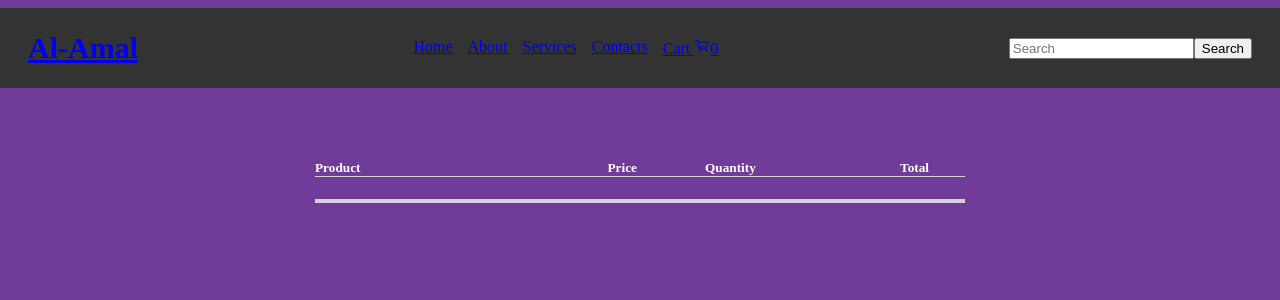
After one commit to AymenRaji/Final_project_01, a Flask app: template templates/template/cart/page.html in a window 1280 px wide. The commit adds this page. Shown: the top 300 px of the page. Run offline with Flask 3, Linux system fonts and the light colour scheme; the template is opened without the code that fills it, so the values that code supplies are empty.

Commit message:
Adding cart page

```diff
--- a/app.py
+++ b/app.py
@@ -3,6 +3,8 @@ import flask
 from flask import render_template, request, url_for
 from flask import jsonify
 import json
+from flask import abort
+
 
 # App Name
 app = flask.Flask("app")
@@ -27,14 +29,8 @@ def write_data(data, file_path):
     with open(file_path, "w") as file:
         json.dump(data, file, indent=2)
 
-def update_data(data, file_path):
-    with open(file_path, '+a') as file:
-        if(id == "new_update"):
-            value = "id"
-            data = ""
-            return data
 
-def Del
+
 # Registration
 def register_user(username, password, email):
     database = read_data(file_path)
@@ -65,7 +61,7 @@ def add_product(product_name, price, description="",
     # new product id
     prduct_id = len(database['products']) + 1
     # Default Image to add the uimage url
-    default_image = r"static/images/dog-img.jpg"
+    default_image = "static/images/dog-img.jpg"
     # new product to be added
     new_product = {"id": prduct_id, "name": product_name, "description": description, "price": price,
                     "brand": brand, "categorey": categorey, "inStock": in_stock,
@@ -128,5 +124,43 @@ def get_products():
 
     return product_page
 
+@app.route("/update-products", methods=["POST"])
+def update_products():
+    #
+    if not current_user.is_admin:
+        abort(403)
+    update_product = request.get_json()
+    database = read_data(file_path)
+    product_to_be_updated = next((product for product in database['products'] if product['id'] == update_product["id"]), None)
+#
+    if product_to_be_updated is not None:
+        product_to_be_updated.update(update_product)
+        write_data(database, file_path)
+        return jsonify(product_to_be_updated), 200
+    return jsonify({"error": "product not found"}), 404
+
+#
+@app.route("/delete_products", methods=["POST"])
+def delete_product():
+    if not current_user.is_admin:
+        abort(403)
+    #
+    product_id = request.get_json()
+    database = read_data(file_path)
+
+    product_to_be_delete = next((product for product in database['products'] if product['id'] == product_id), None)
+
+    if product_to_be_delete is not None:
+        database['products'].remove(product_to_be_delete)
+        write_data(database, file_path)
+        return jsonify({"message": "product deleted"}), 200
+    return jsonify({"error": "product not found"}),404
+
+
+@app.route("/Shoppin_Cart")
+def cart():
+    cart_page = render_template("template/cart/page.html")
+    return cart_page
+
 # if app == "__main__":
 #     app.run(depug=True)
--- a/register/register.js
+++ /dev/null
@@ -1 +0,0 @@
-"use client"
--- a/static/JS/producScript.js
+++ b/static/JS/producScript.js
@@ -1,79 +1,280 @@
 // importing products from productData file
 console.log("Hey ")
 
+// import  products   from "/static/database.json" assert {type: "json"};
+let cart = document.querySelectorAll(".cart-button")
+let productCard = document.querySelector(".product-card")
 
-import  products   from "/static/database.json" assert {type: "json"};
+let products = [
+          {
+            "id": "64a654593e91b8e73a351e9b",
+            "name": "iphone 14",
+            "description": "Short description",
+            "price": 2999,
+            "brand": "apple",
+            "category": "Phone",
+            "inStock": true,
+            "image": "static/images/Iphone 14/download.jpeg",
+            "inCart": 1
+          },
+          {
+            "id": "64a4ebe300900d44bb50628a",
+            "name": "Iphone 14 pro",
+            "description": "PERFECT STROKE KEYS - Spherically-dished keys match the shape of your fingertips, offering satisfying feedback with every tap\nCOMFORT AND STABILITY - Type with confidence on a keyboard crafted for comfort, stability, and precision",
+            "price": 102.99,
+            "brand": "logitech",
+            "category": "Accesories",
+            "inStock": true,
+            "image": "static/images/Iphone 14 pro/download.jpeg",
+            "inCart": 1
+          },
+          {
+            "id": "649d775128b6744f0f497040",
+            "name": "Smart Watch(Answer/Make Call), 1.85 Smartwatch for Men Women IP68 Waterproof, 100+ Sport Modes, Fitness Activity Tracker, Heart Rate Sleep Monitor, Pedometer, Smart Watches for Android iOS, 2023",
+            "description": "Bluetooth Call and Message Reminder: The smart watch is equipped with HD speaker, after connecting to your phone via Bluetooth, you can directly use the smartwatches to answer or make calls, read messages, store contacts, view call history. The smartwatch can set up more message notifications in 'GloryFit' APP. You will never miss any calls and messages during meetings, workout and riding.",
+            "price": 50,
+            "brand": "Nerunsa",
+            "category": "Watch",
+            "inStock": true,
+            "image": "static/images/Iphone 14 pro max/download.jpeg",
+            "inCart": 1
+          }
 
-fetch("http://localhost:80/products",{
-    headers:{'Content-Type': 'application/json'}
-}).then(response => response.json())
-.then(data =>{
-    const arrpr = [...data.product];
-    const arrus = [...data.users];
-    console.log(arrpr && typeof arrpr);
-    console.log(arrus  && typeof arrus);
-})
+]
+console.log(products)
+console.log(cart)
 
-fetch("http://localhost:80/products", {
-    headers: { 'Content-Type': 'application/json'}
-})
-.then(response => response.json())
-.then(data => {
-    console.log(data);
-    if(Array.isArray(data.products)){
-        const products = [...data.products];
-        updateProductListin(products);
-        console.log(data);
+for (let i=0; i< cart.length; i++){
+    console.log(cart.length)
+    cart[i].addEventListener("click",()=>{
+        console.log("Added to Cart");
+
+
+        cartNum(products[i]);
+        totalprice(products[i])
+    })
+}
+
+function getCartSpan() {
+    let productNumb = localStorage.getItem("cartNumb");
+    if(productNumb){
+     document.querySelector('.cart span').textContent = productNumb
+    }
+}
+// const addToCart = document.getElementById("prdocuct-button");
+
+function cartNum(product){
+    console.log("prod clickec", product)
+    let productNumb = localStorage.getItem("cartNumb");
+    productNumb = Number(productNumb);
+    if(productNumb){
+        localStorage.setItem("cartNumb", productNumb + 1);
+            document.querySelector('.cart span').textContent = productNumb + 1;
+
     }else{
-        console.error("Expected an array type but it's ", typeof data.products);
+        localStorage.setItem("cartNumb", 1);
+        document.querySelector('.cart span').textContent = 1;
+        // cartSpan.innettxt = 1
+
+    }
+    setItems(product);
+}
+function setItems(product){
+    console.log("Pro inside the set items products", typeof product);
+    let cartItems = localStorage.getItem("productsInCart");
+    console.log("Pro inside localStorage",typeof cartItems);
+    cartItems = JSON.parse(cartItems);
+// Thse is block has to be reviewed
+    let htmlString = productCard.outerHTML;
+
+    let parser = new DOMParser();
+    let doc = parser.parseFromString(htmlString, "text/html");
+     products = {
+    image: productCard.querySelectorAll("img").src,
+    name: productCard.querySelector('h3').textContent,
+    price: parseFloat(productCard.querySelector('p').textContent.replace(/[^0-9.]/g, ''))
+};
+
+    if (cartItems != null){
+        if (cartItems[product.name] == undefined){
+            cartItems = {
+                ...cartItems,
+                [product.name]: product
+
+            }
+        }
+        cartItems[product.name ].inCart +=1;
+    }else{
+        product.inCart = 1;
+        cartItems= {[product.name]: product}
+    ;
     }
 
-})
-
-.catch(error => console.error('Error fetching:', error))
-
-// update the product lising
-
-function updateProductListin(products){
-        if(Array.isArray(products)){
-            products.forEach((product) => {
-                if (!product || Object.keys(product).length ===0 ){
-                    return console.log("there is an empty object ")
-                }
-                const productCard = document.createElement("div");
-                productCard.className = "product-card";
-                productCard.innerHTML = `
-                    <h3>${product.name}</h3>
-                    <p>${product.description}</p>
-                    <p>Price: $${product.price}</p>
-                    <p>Brand:${product.brand}</p>
-                    <p>Category:${product.category}</p>
-                    <div class="product-images">
-                        </div>
-                    <button onclick="addToCart('${product.id}, '${product.name}', '${product.images[0].image}')"> Add to Cart </button>
-                `;
-            ;
-            product.images.forEach((image)=>{
-                const productImage = document.createElement("div");
-                productImage.className="product-image";
-                productImage.src = image.image;
-                productImage.alt = `${product.name} - ${image.color}`;
-                productImage.title = image.color;
-                productCard.querySelector(".produc-images").appendChild(productImage);
+    localStorage.setItem("productsInCart", JSON.stringify(cartItems));
+}
 
 
-            });
-            productListin.prepend(productCard);
-            })}else{
-                console.error("expected an array but got ", typeof products)
-            }};
+function totalprice(product){
+    // console.log("product price: ", prdocuct.price)
+    let cartprice = localStorage.getItem("totalPrice");
+    console.log("My cart cost is", cartprice);
+
+    console.log(typeof cartprice);
+
+    if(cartprice != null){
+        cartprice = Number(cartprice);
+        localStorage.setItem("totalPrice", cartprice + product.price)
+    }else{
+    localStorage.setItem("totalPrice", product.price)
+    }
+
+}
+
+function displayCart(){
+    let cartItems = localStorage.getItem("productsInCart");
+    cartItems - JSON.parse(cartItems);
+    console.log(cartItems);
+    let productContainer = document.querySelector(".products")
+    let cartprice = localStorage.getItem("totalPrice");
+    console.log(cartItems)
+    if (cartItems && productContainer){
+        productContainer.innerHTML="";
+
+        Object.values(cartItems).map(item =>{
+            productContainer.innerHTML=`
+            <div class="product">
+            <ion-icon name="close-circle-outline"></ion-icon>
+            <img src=${item.image}>
+            <span>${item.name}</span>
+            </div>
+            <div class="price">
+                ${item.price},00
+            </div>
+            <div class="quanitity">
+                <ion-icon name="caret-back-outline"></ion-icon>
+                <span>${item.inCart}</span>
+                <ion-icon name="caret-forward-outline"></ion-icon>
+            </div>
+            <div class="total">
+            ${item.inCart * item.price}, 00
+            </div>
+            `
+        });
+        productContainer.innerHTML=`
+            <div class= "basketTotalContainer>
+                <h4 class="basketTotalTitle">Basket Total </h4>
+                <h4 class="basketTotal">
+                $${cartprice},00
+                </h4>
+            </div>
+        `
+
+    }
+}
+
+// fetch("http://localhost:80/products",{
+//     headers:{'Content-Type': 'application/json'}
+// }).then(response => response.json())
+// .then(data =>{
+//     const arrpr = JSON.stringify(data);
+//     const arrus = [...data.users];
+//     console.log(arrpr && typeof arrpr);
+//     console.log(arrus  && typeof arrus);
+// })
+
+// fetch("http://localhost:80/products", {
+//     headers: { 'Content-Type': 'application/json'}
+// })
+// .then(response => response.json())
+// .then(data => {
+//     console.log(data);
+//     if(Array.isArray(data.products)){
+//         const products = [...data.products];
+//         updateProductListin(products);
+//         console.log(data);
+//     }else{
+//         console.error("Expected an array type but it's ", typeof data.products);
+//     }
+
+// })
+
+// .catch(error => console.error('Error fetching:', error))
+
+// // update the product lising
+
+// function updateProductListin(products){
+//         if(Array.isArray(products)){
+//             products.forEach((product) => {
+//                 if (!product || Object.keys(product).length ===0 ){
+//                     return console.log("there is an empty object ")
+//                 }
+//                 const productCard = document.createElement("div");
+//                 productCard.className = "product-card";
+//                 productCard.innerHTML = `
+//                     <h3>${product.name}</h3>
+//                     <p>${product.description}</p>
+//                     <p>Price: $${product.price}</p>
+//                     <p>Brand:${product.brand}</p>
+//                     <p>Category:${product.category}</p>
+//                     <div class="product-images">
+//                         </div>
+//                     <button onclick="addToCart('${product.id}, '${product.name}', '${product.images[0].image}')"> Add to Cart </button>
+//                 `;
+//             ;
+//             product.images.forEach((image)=>{
+//                 const productImage = document.createElement("div");
+//                 productImage.className="product-image";
+//                 productImage.src = image.image;
+//                 productImage.alt = `${product.name} - ${image.color}`;
+//                 productImage.title = image.color;
+//                 productCard.querySelector(".produc-images").appendChild(productImage);
+
+
+//             });
+//             productListin.prepend(productCard);
+//             })}else{
+//                 console.error("expected an array but got ", typeof products)
+//             }};
 
 
 
 
-// Adding to the Cart
-function addToCart(productId, productName, productImage){
-    console.log(`Product added to cart: ID: ${productId}, Name:${productName}, Image:${productImage}`);
-}
+// // Adding to the Cart
+// function addToCart(productId, productName, productImage){
+//     console.log(`Product added to cart: ID: ${productId}, Name:${productName}, Image:${productImage}`);
+// }
 
-updateProductListin(products)
+// updateProductListin(products)
+
+
+// // let cart_product = {
+// //     name :"Aymen",
+// //     Age: 26,
+// //     image: "static\images\Iphone 14 pro max\download.jpeg"
+// // }
+
+// let dataSterlize = JSON.stringify(cart_product)
+// localStorage.setItem(1, dataSterlize);
+
+// console.log(dataSterlize)
+
+// let data = localStorage.getItem(1)
+// data = JSON.parse(data)
+// console.log(data)
+
+
+// const car = document.getElementById("cart_produ")
+
+// let  cartProduct = createElement("div")
+// cartProduct.innerHTML = `
+//     <img  src
+// `
+// let products = {
+//     ImageUrl: productCard.querySelector('img').src,
+//     name: productCard.querySelector("h3").textContent,
+//     price: parseFloat(productCard.querySelector("p").textContent.replace(/[^0-9.]/g, "")),
+//     inCart: ""
+// }
+
+getCartSpan();
+displayCart();
--- /dev/null
+++ b/static/css/cart.css
@@ -0,0 +1,126 @@
+/* Cart Styling */
+body{
+    font-family: "Montserrat-bold";
+    background-color: #713b9a;
+    list-style: none;
+  }
+ nav a .logo{
+    text-decoration: none;
+    padding: 20px 10px;
+    margin-top: auto;
+    color: #fff;
+    font-weight: bold;
+    transition: color 0.3s ease;
+  }
+  nav a:hover{
+    color: #ffcc00;
+  }
+  nav button{
+    cursor: pointer;
+  }
+ul{
+    list-style: none;
+}
+
+header{
+    background-color: #333;
+    color: #fff;
+    padding: 10px 30px;
+    display: flex;
+    margin: 0px -10px;
+    justify-content: space-between;
+    align-items: center;
+    height: 60px;
+  }
+  .logo{
+    color: #fff;
+    text-decoration: none;
+    font-size: 30px;
+    font-weight: bold;
+  }
+  .logo a:hover{
+    color: #ffcc00;
+  }
+  nav ul {
+    list-style-type: none;
+    margin: 0;
+    padding: 0;
+    display: flex;
+
+
+  }
+  nav li{
+    margin-right: 15px;
+    list-style: none;
+
+  }
+.products-container{
+    max-width: 650px;
+    justify-content: space-around;
+    margin: 0 auto;
+    margin-top: 50px;
+  }
+  .products-container ion-icon{
+    font-size: 25px;
+    color: blue;
+    margin-left: 10px;
+    margin-right: 10px;
+    cursor: pointer;
+}
+  .product-header{
+    width: 100%;
+    max-width: 650px;
+    display: flex;
+    justify-content: flex-start;
+    border-bottom: 4px solid lightgray;
+    margin: 0 auto;
+    color: #fff;
+  }
+.product-title{
+    width: 45%;
+    border-bottom: 1px solid lightgray;
+  }
+.price {
+    width: 15%;
+    border-bottom: 1px solid lightgray;
+    display: flex;
+    align-items: center;
+  }
+
+  .total{
+    width: 10%;
+    border-bottom: 1px solid lightgray;
+    display: flex;
+    align-items: center;
+  }
+  .quantity{
+    width: 30%;
+    border-bottom: 1px solid lightgray;
+    display: flex;
+    align-items: center;
+  }
+
+  .product{
+    width: 45%;
+    display: flex;
+    justify-content: space-around;
+    align-items: center;
+    padding: 10px 0;
+    border-bottom: 1px solid lightgray;
+  }
+  .product img{
+    width: 75px;
+  }
+  .basketTotalContainer{
+    display: flex;
+    justify-content: flex-end;
+    width: 100%;
+    padding: 10px 0;
+  }
+
+  .basketTotalTitle{
+    width: 30%;
+  }
+  .basketTotal{
+    width: 10%;
+  }
--- /dev/null
+++ b/templates/template/cart/page.html
@@ -0,0 +1,76 @@
+<!DOCTYPE html>
+<html lang="en">
+<head>
+    <meta charset="UTF-8">
+    <meta name="viewport" content="width=device-width, initial-scale=1.0">
+    <title>Cart</title>
+    <link rel="stylesheet" href="{{url_for('static', filename='css/cart.css')}}">
+
+</head>
+<body>
+    <header>
+
+        <div class="logo"><a href="/">Al-Amal</a></div>
+            <nav>
+                <ul>
+                    <li><a href="#">Home</a></li>
+                    <li><a href="#">About</a></li>
+                    <li><a href="#">Services</a></li>
+                    <li><a href="#">Contacts</a></li>
+                    <li class="cart">
+                        <a href="/Shoppin_Cart">
+                            Cart <ion-icon name="cart-outline"></ion-icon><span>0</span></a>
+                        </li>
+                </ul>
+            </nav>
+            <form class="form-iline sticky-top search">
+                <input class="form-control ml-em-" type="search" placeholder="Search" aria-label="Serach">
+                <button class="btn btn-outline-success " type="submit" style=float:right;>Search</button>
+            </form>
+
+
+
+
+    </header>
+
+    <!-- <div class="cloumn">
+        <div class="card">
+            <img src="static\images\Iphone 14\download (1).jpeg" alt="Iphone 14" style="width: 100%;">
+            <h4>Iphone 14</h4>
+            <p class="price">price: </p>
+            <button class="product-button">Add to cart</button>
+        </div>
+        <div class="column">
+            <div class="card">
+                <img src="static\images\Iphone 14 pro max\download (1).jpeg" alt="Iphone 14 pro max" style="width: 100%;">
+            <h4>Iphone 14 pro max</h4>
+            <p class="price">price: </p>
+            <button class="product-button">Add to cart</button>
+            </div>
+
+        </div> -->
+        <div class="products-container">
+            <div class="product-header">
+                <h5 class="product-title">Product</h5>
+                <h5 class="price">Price</h5>
+                <h5 class="quantity">Quantity</h5>
+                <h5 class="total">Total</h5>
+
+            </div>
+            <div class="products">
+
+
+            </div>
+        </div>
+
+    <footer>
+
+
+
+    </footer>
+
+    <script type="module" src="{{ url_for('static', filename='/JS/producScript.js') }}"></script>
+    <script type="module" src="https://unpkg.com/ionicons@7.1.0/dist/ionicons/ionicons.esm.js"></script>
+    <script nomodule src="https://unpkg.com/ionicons@7.1.0/dist/ionicons/ionicons.js"></script>
+</body>
+</html>
```
Also changed, not shown: static/css/style.css (+18 -0 lines), static/database.json (+20 -3 lines), templates/template/home/index.html (+11 -6 lines), templates/template/product/page.html (+9 -4 lines).
